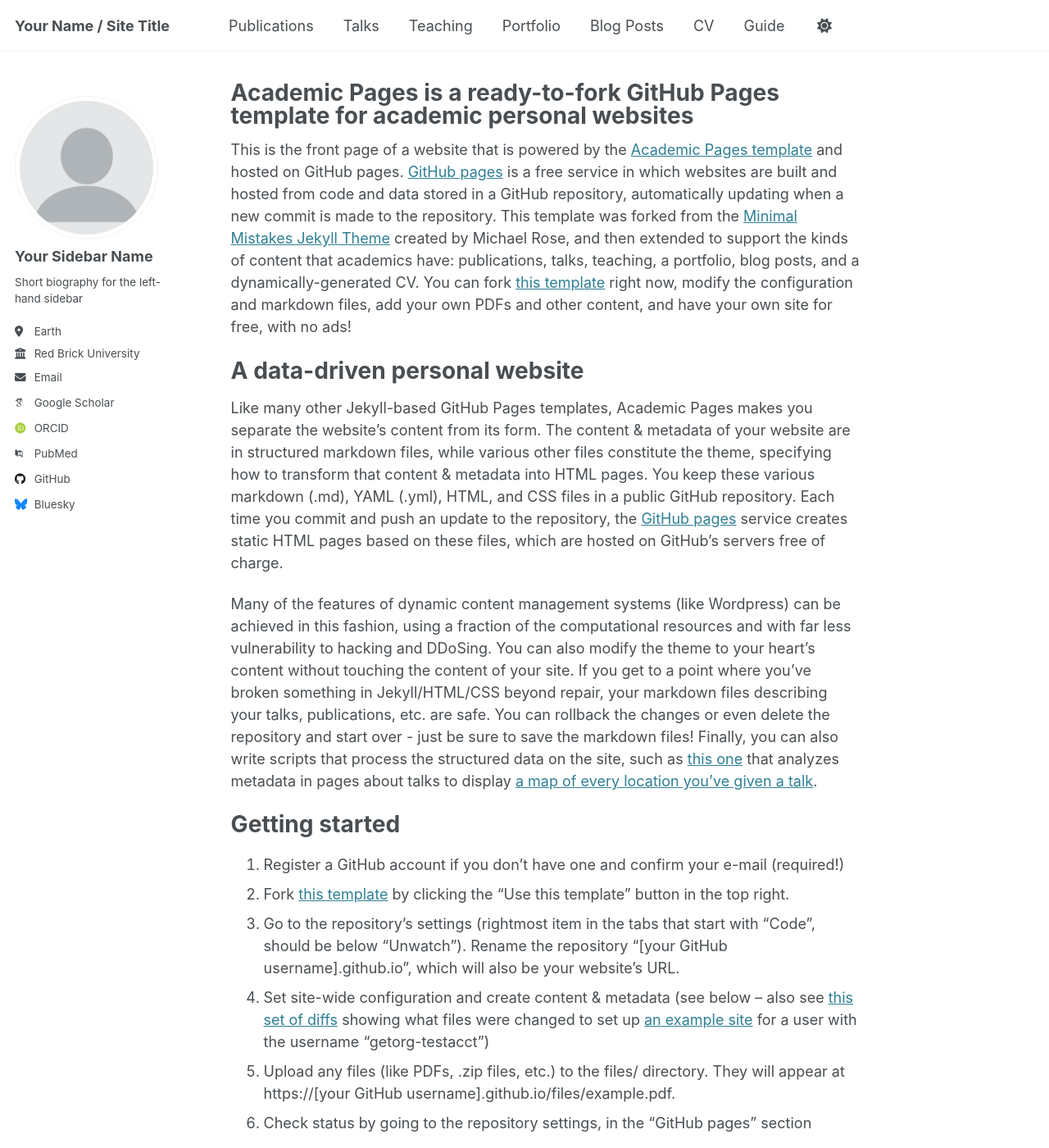
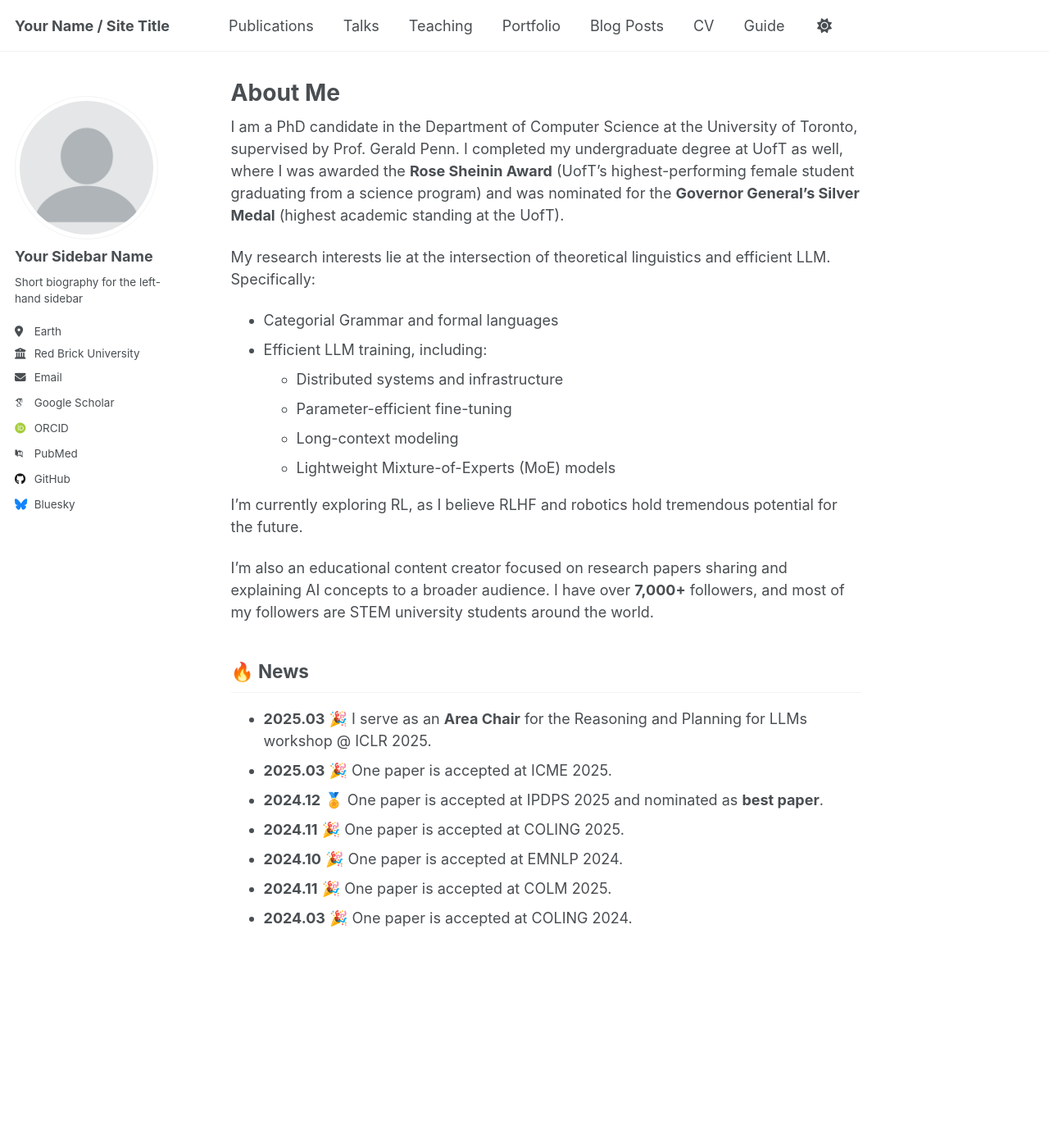
Before and after one commit to zhaojinm/zhaojinm.github.io, a Jekyll site: the page built from _pages/about.md, in a window 1280 px wide and 1400 px high. Shown: the whole window at 82% size. Built offline with Jekyll 4.4.1, drawn with Linux system fonts in a browser that asks for light colours; some web fonts are replaced; some of the changed text lies outside the part shown.

Commit message:
Update about.md

```diff
--- a/_pages/about.md
+++ b/_pages/about.md
@@ -1,49 +1,34 @@
 ---
 permalink: /
-title: "Academic Pages is a ready-to-fork GitHub Pages template for academic personal websites"
+title: "About Me"
 author_profile: true
 redirect_from:
   - /about/
   - /about.html
 ---
 
-This is the front page of a website that is powered by the [Academic Pages template](https://github.com/academicpages/academicpages.github.io) and hosted on GitHub pages. [GitHub pages](https://pages.github.com) is a free service in which websites are built and hosted from code and data stored in a GitHub repository, automatically updating when a new commit is made to the repository. This template was forked from the [Minimal Mistakes Jekyll Theme](https://mmistakes.github.io/minimal-mistakes/) created by Michael Rose, and then extended to support the kinds of content that academics have: publications, talks, teaching, a portfolio, blog posts, and a dynamically-generated CV. You can fork [this template](https://github.com/academicpages/academicpages.github.io) right now, modify the configuration and markdown files, add your own PDFs and other content, and have your own site for free, with no ads!
+I am a PhD candidate in the Department of Computer Science at the University of Toronto, supervised by Prof. Gerald Penn. I completed my undergraduate degree at UofT as well, where I was awarded the **Rose Sheinin Award** (UofT's highest-performing female student graduating from a science program) and was nominated for the **Governor General’s Silver Medal** (highest academic standing at the UofT).
 
-A data-driven personal website
-======
-Like many other Jekyll-based GitHub Pages templates, Academic Pages makes you separate the website's content from its form. The content & metadata of your website are in structured markdown files, while various other files constitute the theme, specifying how to transform that content & metadata into HTML pages. You keep these various markdown (.md), YAML (.yml), HTML, and CSS files in a public GitHub repository. Each time you commit and push an update to the repository, the [GitHub pages](https://pages.github.com/) service creates static HTML pages based on these files, which are hosted on GitHub's servers free of charge.
+My research interests lie at the intersection of theoretical linguistics and efficient LLM. Specifically:
 
-Many of the features of dynamic content management systems (like Wordpress) can be achieved in this fashion, using a fraction of the computational resources and with far less vulnerability to hacking and DDoSing. You can also modify the theme to your heart's content without touching the content of your site. If you get to a point where you've broken something in Jekyll/HTML/CSS beyond repair, your markdown files describing your talks, publications, etc. are safe. You can rollback the changes or even delete the repository and start over - just be sure to save the markdown files! Finally, you can also write scripts that process the structured data on the site, such as [this one](https://github.com/academicpages/academicpages.github.io/blob/master/talkmap.ipynb) that analyzes metadata in pages about talks to display [a map of every location you've given a talk](https://academicpages.github.io/talkmap.html).
+- Categorial Grammar and formal languages
+- Efficient LLM training, including:
+  - Distributed systems and infrastructure
+  - Parameter-efficient fine-tuning
+  - Long-context modeling
+  - Lightweight Mixture-of-Experts (MoE) models
 
-Getting started
-======
-1. Register a GitHub account if you don't have one and confirm your e-mail (required!)
-1. Fork [this template](https://github.com/academicpages/academicpages.github.io) by clicking the "Use this template" button in the top right.
-1. Go to the repository's settings (rightmost item in the tabs that start with "Code", should be below "Unwatch"). Rename the repository "[your GitHub username].github.io", which will also be your website's URL.
-1. Set site-wide configuration and create content & metadata (see below -- also see [this set of diffs](http://archive.is/3TPas) showing what files were changed to set up [an example site](https://getorg-testacct.github.io) for a user with the username "getorg-testacct")
-1. Upload any files (like PDFs, .zip files, etc.) to the files/ directory. They will appear at https://[your GitHub username].github.io/files/example.pdf.
-1. Check status by going to the repository settings, in the "GitHub pages" section
+I’m currently exploring RL, as I believe RLHF and robotics hold tremendous potential for the future.
 
-Site-wide configuration
-------
-The main configuration file for the site is in the base directory in [_config.yml](https://github.com/academicpages/academicpages.github.io/blob/master/_config.yml), which defines the content in the sidebars and other site-wide features. You will need to replace the default variables with ones about yourself and your site's github repository. The configuration file for the top menu is in [_data/navigation.yml](https://github.com/academicpages/academicpages.github.io/blob/master/_data/navigation.yml). For example, if you don't have a portfolio or blog posts, you can remove those items from that navigation.yml file to remove them from the header.
+I’m also an educational content creator focused on research papers sharing and explaining AI concepts to a broader audience. I have over **7,000+** followers, and most of my followers are STEM university students around the world.
 
-Create content & metadata
-------
-For site content, there is one markdown file for each type of content, which are stored in directories like _publications, _talks, _posts, _teaching, or _pages. For example, each talk is a markdown file in the [_talks directory](https://github.com/academicpages/academicpages.github.io/tree/master/_talks). At the top of each markdown file is structured data in YAML about the talk, which the theme will parse to do lots of cool stuff. The same structured data about a talk is used to generate the list of talks on the [Talks page](https://academicpages.github.io/talks), each [individual page](https://academicpages.github.io/talks/2012-03-01-talk-1) for specific talks, the talks section for the [CV page](https://academicpages.github.io/cv), and the [map of places you've given a talk](https://academicpages.github.io/talkmap.html) (if you run this [python file](https://github.com/academicpages/academicpages.github.io/blob/master/talkmap.py) or [Jupyter notebook](https://github.com/academicpages/academicpages.github.io/blob/master/talkmap.ipynb), which creates the HTML for the map based on the contents of the _talks directory).
 
-**Markdown generator**
+## 🔥 News
 
-The repository includes [a set of Jupyter notebooks](https://github.com/academicpages/academicpages.github.io/tree/master/markdown_generator
-) that converts a CSV containing structured data about talks or presentations into individual markdown files that will be properly formatted for the Academic Pages template. The sample CSVs in that directory are the ones I used to create my own personal website at stuartgeiger.com. My usual workflow is that I keep a spreadsheet of my publications and talks, then run the code in these notebooks to generate the markdown files, then commit and push them to the GitHub repository.
-
-How to edit your site's GitHub repository
-------
-Many people use a git client to create files on their local computer and then push them to GitHub's servers. If you are not familiar with git, you can directly edit these configuration and markdown files directly in the github.com interface. Navigate to a file (like [this one](https://github.com/academicpages/academicpages.github.io/blob/master/_talks/2012-03-01-talk-1.md) and click the pencil icon in the top right of the content preview (to the right of the "Raw | Blame | History" buttons). You can delete a file by clicking the trashcan icon to the right of the pencil icon. You can also create new files or upload files by navigating to a directory and clicking the "Create new file" or "Upload files" buttons.
-
-Example: editing a markdown file for a talk
-![Editing a markdown file for a talk](/images/editing-talk.png)
-
-For more info
-------
-More info about configuring Academic Pages can be found in [the guide](https://academicpages.github.io/markdown/), the [growing wiki](https://github.com/academicpages/academicpages.github.io/wiki), and you can always [ask a question on GitHub](https://github.com/academicpages/academicpages.github.io/discussions). The [guides for the Minimal Mistakes theme](https://mmistakes.github.io/minimal-mistakes/docs/configuration/) (which this theme was forked from) might also be helpful.
+- __2025.03__ 🎉 I serve as an **Area Chair** for the Reasoning and Planning for LLMs workshop @ ICLR 2025.
+- __2025.03__ 🎉 One paper is accepted at ICME 2025.
+- __2024.12__ 🏅 One paper is accepted at IPDPS 2025 and nominated as **best paper**.
+- __2024.11__ 🎉 One paper is accepted at COLING 2025.
+- __2024.10__ 🎉 One paper is accepted at EMNLP 2024.
+- __2024.11__ 🎉 One paper is accepted at COLM 2025.
+- __2024.03__ 🎉 One paper is accepted at COLING 2024.
```
